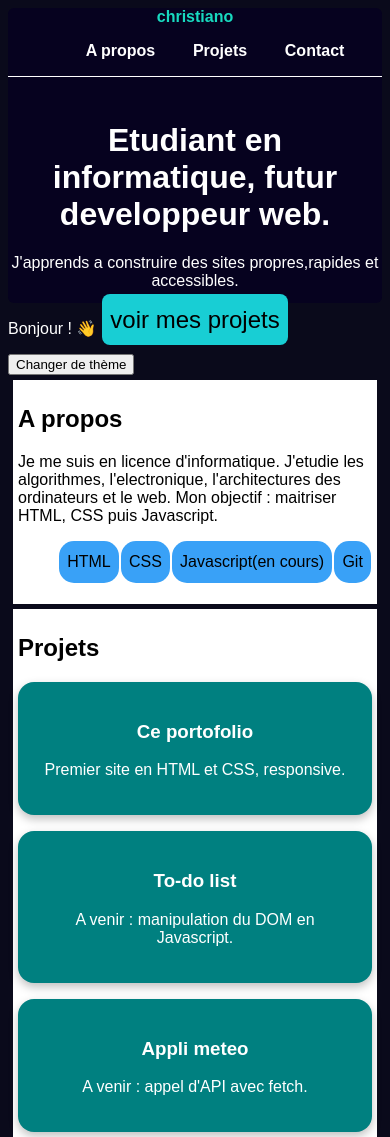
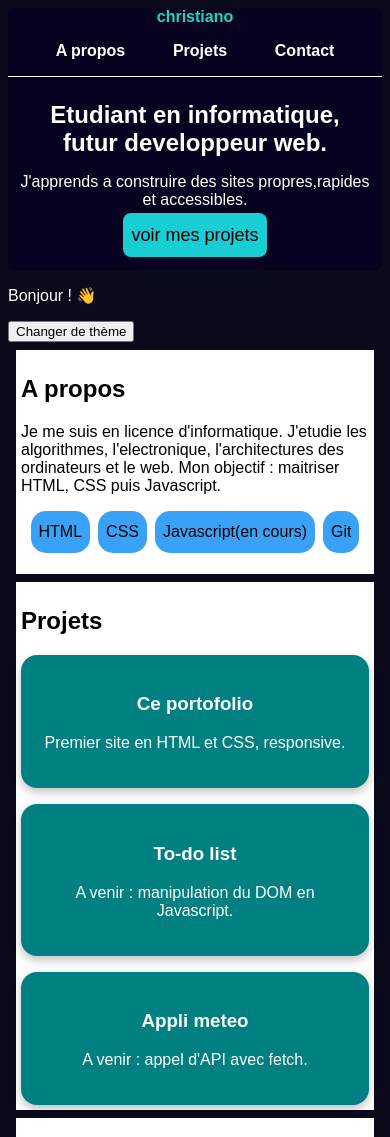
Before and after one commit to christianojean125-creator/Mon-1er-site-professionnel, a plain HTML site: page index.html in a window 390 px wide. Shown: the top 1137 px of the page. Drawn offline with Linux system fonts and the light colour scheme.

Commit message:
Update renf.css

```diff
--- a/renf.css
+++ b/renf.css
@@ -135,3 +135,37 @@ footer{
   font-size: 16px;
   cursor: pointer;
 }
+@media (max-width: 600px) {
+  .intro {
+    height: auto;            /* la hauteur s'adapte au contenu */
+    padding-bottom: 24px;
+  }
+
+  .hero {
+    margin-top: 24px;
+    padding: 0 12px;
+  }
+
+  .hero h1 {
+    font-size: 24px;
+  }
+
+  .hero a {
+    font-size: 18px;
+  }
+
+  .menu {
+    padding: 0;
+  }
+
+  .skills {
+    flex-wrap: wrap;         /* les étiquettes passent à la ligne */
+    justify-content: center;
+    gap: 8px;
+    padding: 0;
+  }
+
+  section {
+    margin: 8px;
+  }
+}
```
